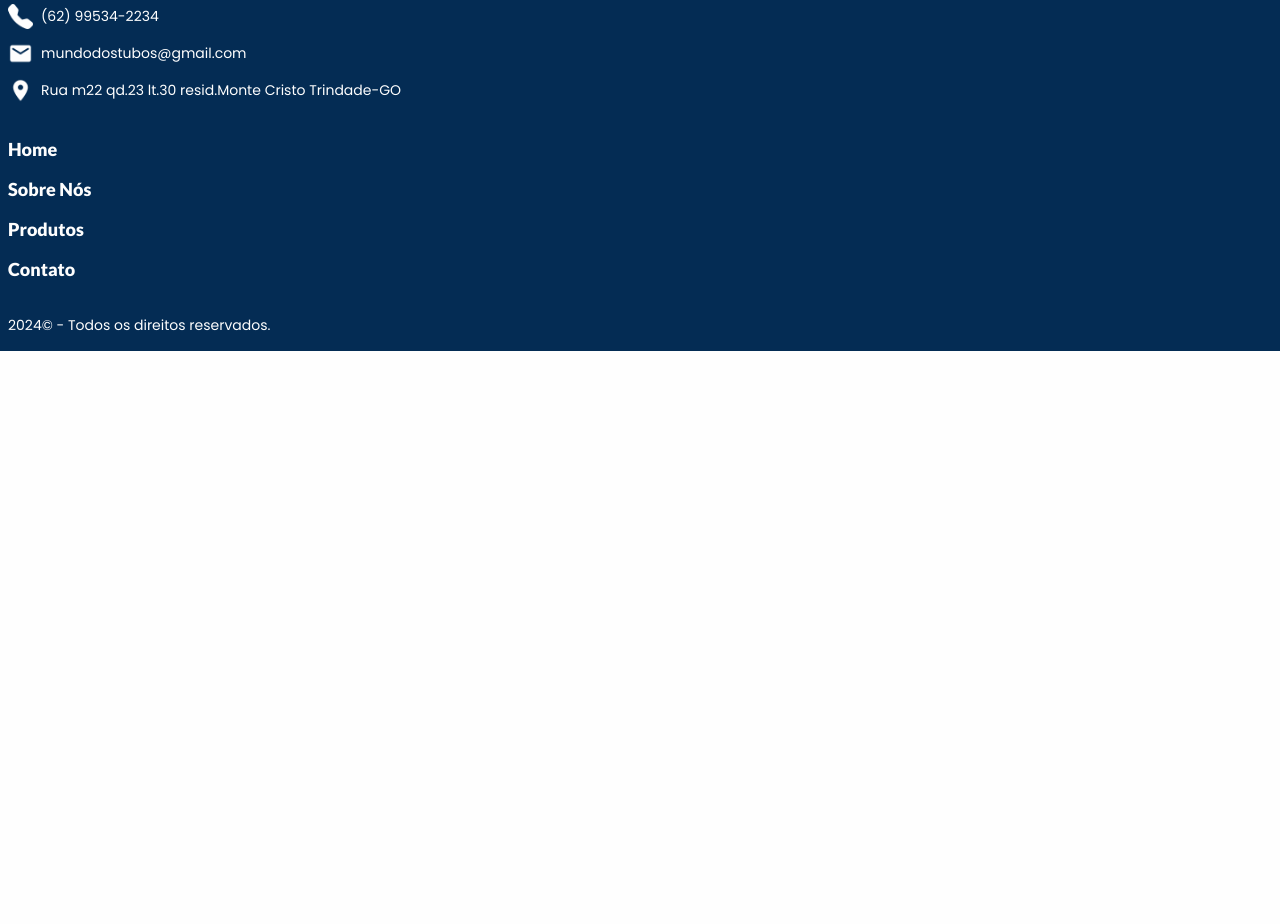
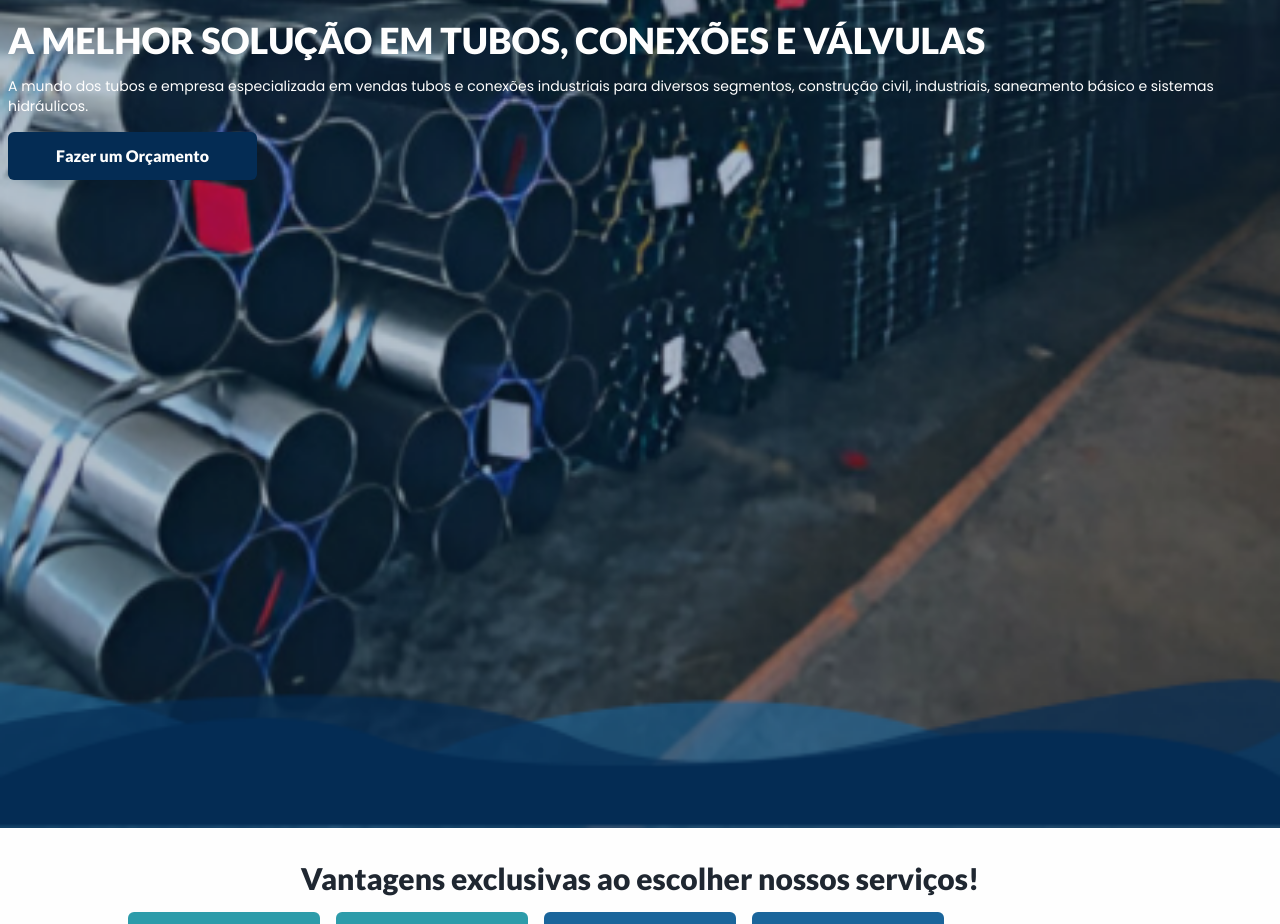
Before and after one commit to DevBrunomendoca/munod-dos-tubos, a Next.js app: page / in a window 1280 px wide. Shown: the part 660-1584 px from the top of the page. Before the commit the page ends 1011 px from the top, so only its background shows below. Built offline with nearby package versions, Linux system fonts and the light colour scheme.

Commit message:
feat: add page Home

```diff
--- a/src/app/page.tsx
+++ b/src/app/page.tsx
@@ -1,5 +1,17 @@
+import AboutUs from "@/components/AboutUs";
+import BannerProducts from "@/components/BannerProducts";
+import Home from "@/components/Home";
+import ProductsSection from "@/components/ProductsSection";
+
 const App = () => {
-  return <h1 className="text-white">Eaas é a página Home</h1>;
+  return (
+    <>
+      <Home />
+      <AboutUs />
+      <BannerProducts />
+      <ProductsSection />
+    </>
+  );
 };
 
 export default App;
```
